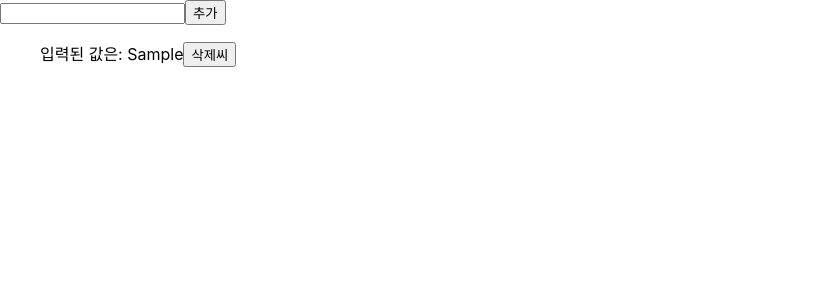
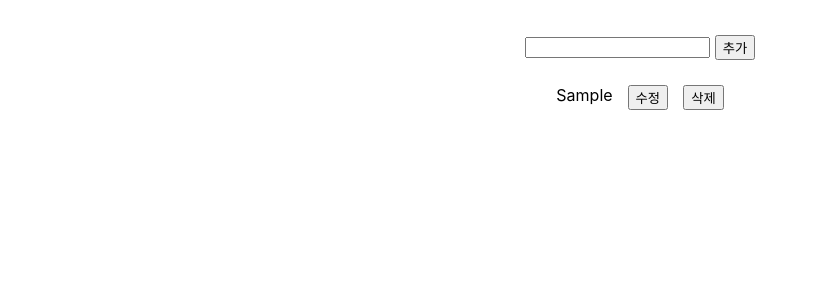
Before and after one commit to zzzzina/mini-projects, a React (Create React App) app: page / in a window 1280 px wide. Both pictures are taken after typing "Sample" into the empty fields and a click on the button "추가". Shown: the top 300 px of the page, without its empty margins (0-818 px from the left). Built offline with nearby package versions, Linux system fonts and the light colour scheme.

Commit message:
입력값, 수정값 안들어감

```diff
--- a/src/App.js
+++ b/src/App.js
@@ -1,9 +1,11 @@
 import TodoMain from "./landing/components/TodoMain";
+import TodoMain2 from "./landing/components/TodoMain2";
 
 function App() {
   return (
     <div>
-      <TodoMain />
+        {/*<TodoMain />*/}
+      <TodoMain2 />
     </div>
   );
 }
--- a/src/landing/components/TodoMain.jsx
+++ b/src/landing/components/TodoMain.jsx
@@ -1,25 +1,50 @@
-import React, {useState} from 'react';
-
+import React, {useRef, useState} from 'react';
+import styles from "../../styles/landing/Todo.module.scss";
 const TodoMain = () => {
     const [inputValue, setInputValue] = useState('')
-    const [addList, setAddList] = useState([])
+    const [addItem, setAddItem] = useState([])
+    const [isEditing, setIsEditing] = useState(false)
+    const [editSave, setEditSave] = useState([])
 
-    const handleChangeValue = (e => {
+    const handleChangeValue = (e) => { //input창 상태값 변환 함수
+        console.log(inputValue)
         setInputValue(e.target.value)
-    })
+    }
 
-    const handleAddClick = (e) => {
-        console.log('추가버튼 똑똑')
-        console.log('입력된 값은: ', inputValue)
+    const handleAddClick = (e) => { // 추가버튼 onClick 상태값 변환 함수
+        if(inputValue.trim() !== ''){
+            console.log('추가버튼 딸깍')
+            console.log('입력값은:' ,inputValue)
 
-        if(inputValue.trim() !== ''){
-            setAddList([...addList, inputValue])
+            setAddItem([...addItem, inputValue])
             setInputValue('')
         }
     }
 
-    const handleDeleteClick = (index) => {
-        setAddList(index)
+    const handleEditClick = (index) => { // 수정버튼 onClick 변환함수
+        if(editSave !== ''){
+            const prevList = addItem.slice(0,index)
+            const exList = addItem.slice(index, addItem.length - 1)
+            setAddItem([...prevList, editSave[index], exList])
+        }
+        setIsEditing(prev => !prev)
+            console.log('수정버튼 딸깍')
+            console.log('수정할 아이템은: ', addItem[index])
+    }
+
+    const handleDeleteClick = (index) => { // 삭제버튼 onClick 변환함수
+        const updateList = addItem.filter((item, i) => i !== index)
+        setAddItem(updateList)
+
+        console.log('삭제 후 아이템들: ', updateList)
+    }
+
+    const changeToValue = (e, index) => {
+        const target = inputValue[index]
+        const prevList = editSave.slice(0,index)
+        const exList = editSave.slice(index, editSave.length)
+        setEditSave([...prevList, e.target.value, ...exList])
+        console.log(editSave)
     }
 
     return (
@@ -27,18 +52,21 @@ const TodoMain = () => {
             <div>
                 <input onChange={handleChangeValue} value={inputValue} />
                 <button onClick={handleAddClick}>추가</button>
+            </div>
+z
+                <ul>
+                    {addItem.map((item, index) =>
+                        <li key={index} style={{listStyle: 'none'}}>
+                            <span>{item}</span>
+                            <input className={isEditing ? styles.noneDisplay : ''}
+                                   value={editSave[index]} onChange={(e) => changeToValue(e, index)} />
 
-                <ul>
-                    {addList.map((item, index) => (
-                        <li key={index} style={{listStyle: 'none'}}>
-                            <span>입력된 값은: {item}</span>
-                            <button onClick={handleDeleteClick}>삭제씨</button>
+                            <button onClick={() => handleEditClick(index)}>수정씨</button>
+                            <button onClick={() => handleDeleteClick(index)}>삭제씨</button>
                         </li>
-                    ))
-                    }
+                    )}
                 </ul>
 
-            </div>
         </div>
     );
 };
--- /dev/null
+++ b/src/landing/components/TodoMain2.jsx
@@ -0,0 +1,73 @@
+import React, {useState} from 'react';
+import styles from "../../styles/landing/Todo.module.scss";
+
+const TodoMain2 = () => {
+    const [inputValue, setInputValue] = useState('')
+    const [addItem, setAddItem] = useState([])
+    const [editAction    , setEditAction] = useState(false)
+    const [editSave, setEditSave] =useState([])
+
+    // 초기값에서 어쩌구 값으로 변경
+    const handleChangeValue = (e) => {
+        console.log(inputValue)
+        setInputValue(e.target.value)
+    }
+    // 입력된 값을 추가
+    const handleAddClick = (e) => {
+        if(inputValue !== ''){
+            console.log('추가버튼딸깍', addItem)
+            setAddItem(prevItem => [...prevItem, inputValue])
+            setInputValue('')
+        }
+    }
+    //수정버튼 클릭시
+    const handleEditClick = (index) => {
+        setEditAction(index)
+    }
+
+    const handleEditValue = (e, index) => {
+        const updatedEdit = [...editSave]
+
+        updatedEdit[index] = e.target.value;  // 수정된 값을 해당 인덱스에 저장
+        setEditSave(updatedEdit);
+    }
+
+    const handleDelClick = (index) => {
+        const newItems = addItem.filter((item, i) => i !== index)
+        setAddItem(newItems)
+    }
+
+    return (
+        <div className={styles.container}>
+            <div>
+                <input value={inputValue} onChange={handleChangeValue} />
+                <button style={{marginLeft: '5px'}} onClick={handleAddClick}>추가</button>
+            </div>
+
+            <div className={styles.mapItem}>
+                {addItem.map((item, index) =>
+                    <div key={index}>
+                        <span>{item}</span>
+                            <div>
+                                {editAction === index ? (
+                                    <input
+                                        value={editSave[index]}
+                                        onChange={(e) => handleEditValue(e, index)}
+                                        className=""
+                                    />
+                                ) : null}
+                                <button
+                                        onClick={() => handleEditClick(index)}>수정
+                                </button>
+                            </div>
+
+                        <button onClick={() => handleDelClick(index)}>삭제</button>
+                    </div>
+                )}
+            </div>
+        </div>
+
+    );
+};
+
+export default TodoMain2;
--- a/src/styles/_mixins.scss
+++ b/src/styles/_mixins.scss
@@ -4,7 +4,8 @@
   justify-content: center;
 }
 
-@mixin flex-column{
+@mixin flex-column-center{
   display: flex;
   flex-direction: column;
+  align-items: center;
 }
--- a/src/styles/landing/Todo.module.scss
+++ b/src/styles/landing/Todo.module.scss
@@ -1,59 +1,26 @@
-@import "../../styles/mixins.scss";
+@import "../../styles/mixins";
 
-.container{
-  border: 1px solid black;
-  margin: 0 auto;
-  width: 900px;
-
-  h2{
-    border: 1px solid black;
-    @include flex-center;
-  }
-}
-.inputCalendar{
-  //border: 3px solid pink;
-  display: flex;
-  width: 100%;
-  gap: 1rem;
-}
-.inputBox {
-  border: 1px solid blue;
-  width: 400px;
-  height: 38px;
-  @include flex-column;
-}
-.input{
-  background-color: aliceblue;
-  outline: none;
-  border: none;
-  box-shadow: 0 0 12px 0 rgba(0, 0, 0, 0.5);
-  width: 250px;
-  height: 25px;
-  margin: 5px 8px;
-  border-radius: 12px;
-  cursor: pointer;
+// 디스플레이 숨기기
+.noneDisplay{
+  display: none;
 }
 
-.btn{
-  background-color: pink;
-  color: white;
-  width: 60px;
-  height: 28px;
-  border: none;
-  border-radius: 10px;
-}
-
-.calendarContainer{
-  border: 1px solid black;
-  display: flex;
-  justify-content: space-between;
+.container {
   width: 500px;
+  height: 100%;
+  padding: 30px 10px;
+  margin: 0 auto;
 
   div{
-    margin: 5px auto;
+   @include flex-center;
+    padding: 5px 10px;
   }
 }
 
-.todoList{
-  //border: 1px solid red;
+.mapItem{
+  @include flex-column-center;
+
+  button{
+  margin: 5px 0 0 5px;
+  }
 }
```
